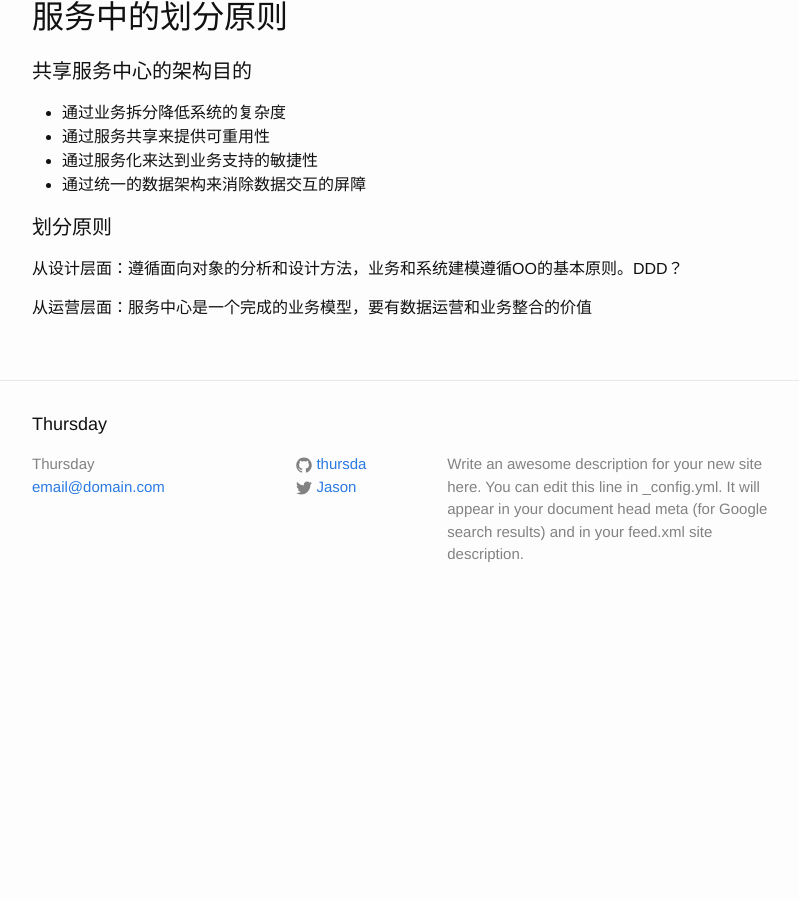
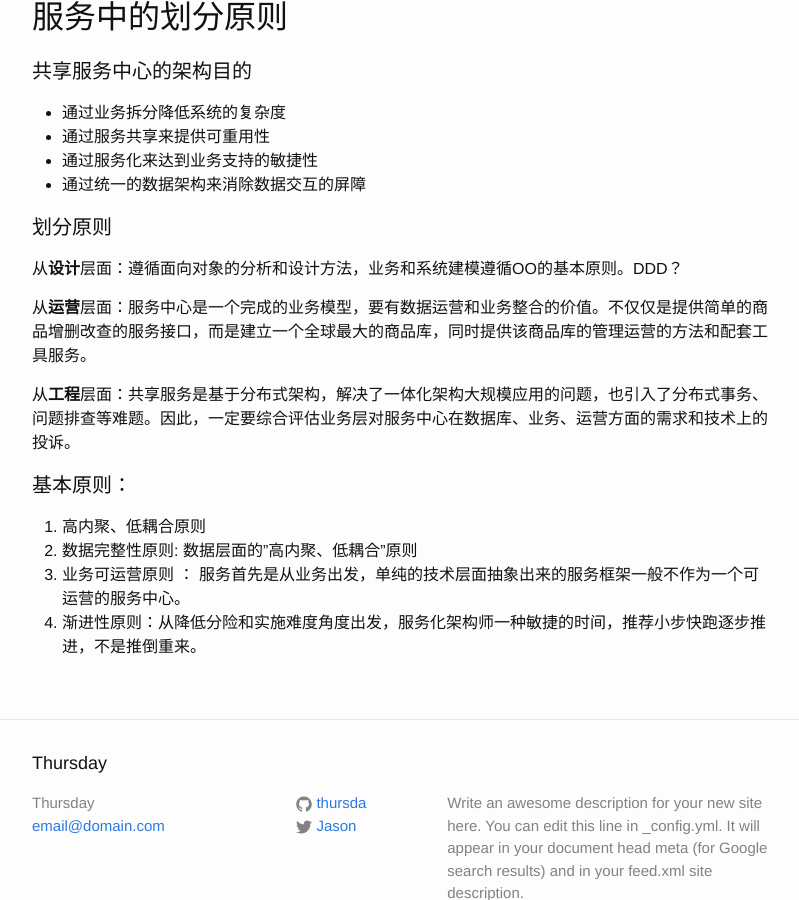
Before and after one commit to Thursda/Thursday.github.io, a Jekyll site: the page built from _posts/2020-07-08-企业it架构之道-4.md, in a window 1280 px wide and 900 px high, scrolled down 1950 px. Shown: the whole window, without its empty margins (238-1037 px from the left). Built offline with Jekyll 4.4.1, drawn with Linux system fonts in a browser that asks for light colours; before the commit the page ends 2576 px from its top, so only the background shows below that.

Commit message:
update post

```diff
--- a/_posts/2020-07-08-企业it架构之道-4.md
+++ b/_posts/2020-07-08-企业it架构之道-4.md
@@ -90,6 +90,15 @@ tag: 技术
 
 #### 划分原则
 
-从设计层面：遵循面向对象的分析和设计方法，业务和系统建模遵循OO的基本原则。DDD？
+从**设计**层面：遵循面向对象的分析和设计方法，业务和系统建模遵循OO的基本原则。DDD？
 
-从运营层面：服务中心是一个完成的业务模型，要有数据运营和业务整合的价值
+从**运营**层面：服务中心是一个完成的业务模型，要有数据运营和业务整合的价值。不仅仅是提供简单的商品增删改查的服务接口，而是建立一个全球最大的商品库，同时提供该商品库的管理运营的方法和配套工具服务。
+
+从**工程**层面：共享服务是基于分布式架构，解决了一体化架构大规模应用的问题，也引入了分布式事务、问题排查等难题。因此，一定要综合评估业务层对服务中心在数据库、业务、运营方面的需求和技术上的投诉。
+
+#### 基本原则：
+
+1. 高内聚、低耦合原则
+2. 数据完整性原则: 数据层面的"高内聚、低耦合"原则
+3. 业务可运营原则 ： 服务首先是从业务出发，单纯的技术层面抽象出来的服务框架一般不作为一个可运营的服务中心。
+4. 渐进性原则：从降低分险和实施难度角度出发，服务化架构师一种敏捷的时间，推荐小步快跑逐步推进，不是推倒重来。
```
